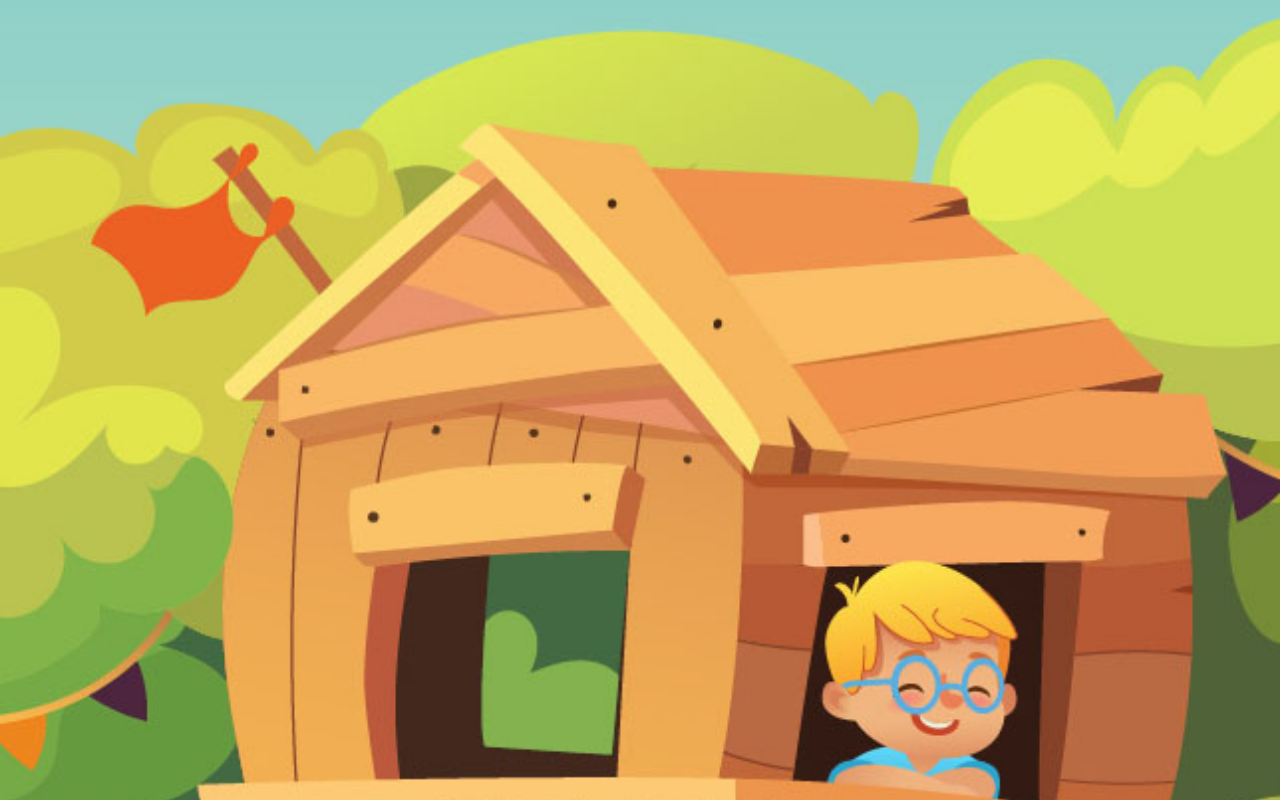
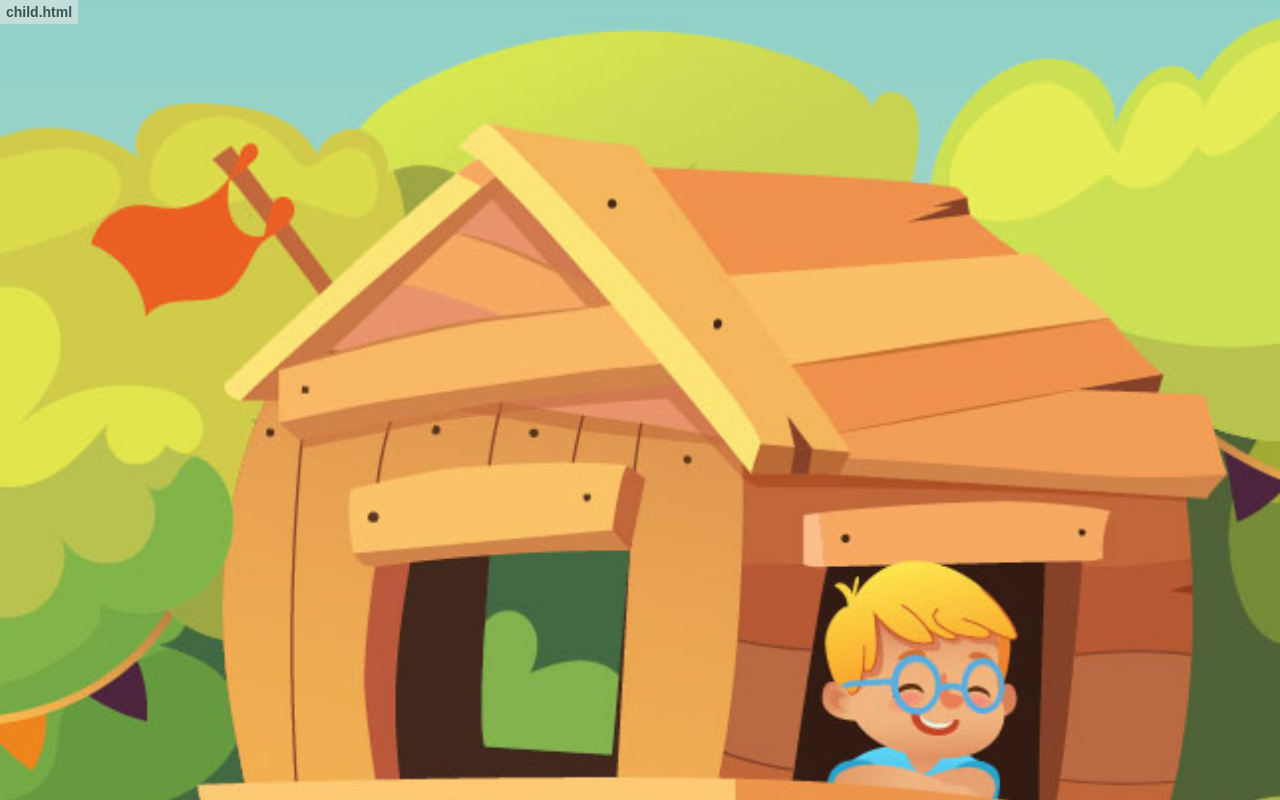
Before and after one commit to EkoLabs/iframily, a website built with webpack: page examples/treehouse/child.html in a window 1280 px wide. Built offline with nearby package versions, Linux system fonts and the light colour scheme.

Commit message:
Treehouse example - update style, add labels

```diff
--- a/examples/treehouse/child.html
+++ b/examples/treehouse/child.html
@@ -39,6 +39,6 @@
 </head>
 <body>
     <div class="dialogueOptionsContainer"></div>
-
+    <div class="label">child.html</div>
 </body>
 </html>
--- a/examples/treehouse/style/child.scss
+++ b/examples/treehouse/style/child.scss
@@ -15,7 +15,7 @@ body{
 .dialogueOptionsContainer{
   position: absolute;
   left: 5%;
-  top: 6%;
+  top: 9%;
 }
 
 
@@ -152,3 +152,16 @@ body{
     }
   }
 }
+
+.label{
+  position: absolute;
+  top: 0px;
+  left:0;
+  background: #e6e6e6;
+  font-size: 14px;
+  padding: 4px 6px;
+  font-weight: bold;
+  font-family: arial;
+  z-index: 1;
+  opacity: 0.6;
+}
--- a/examples/treehouse/style/index.scss
+++ b/examples/treehouse/style/index.scss
@@ -48,6 +48,7 @@ body.ended .end{
 
   button span{
     min-width: auto;
+    font-family: sans-serif, "arial";
   }
 }
 
@@ -288,3 +289,16 @@ button{
     }
   }
 }
+
+.label{
+  position: absolute;
+  top: 0px;
+  left:0;
+  background: #e6e6e6;
+  font-size: 14px;
+  padding: 4px 6px;
+  font-weight: bold;
+  font-family: arial;
+  z-index: 1;
+  opacity: 0.6;
+}
```
Also changed, not shown: examples/treehouse/index.html (+1 -0 lines), examples/treehouse/style/child.css, examples/treehouse/style/index.css.
